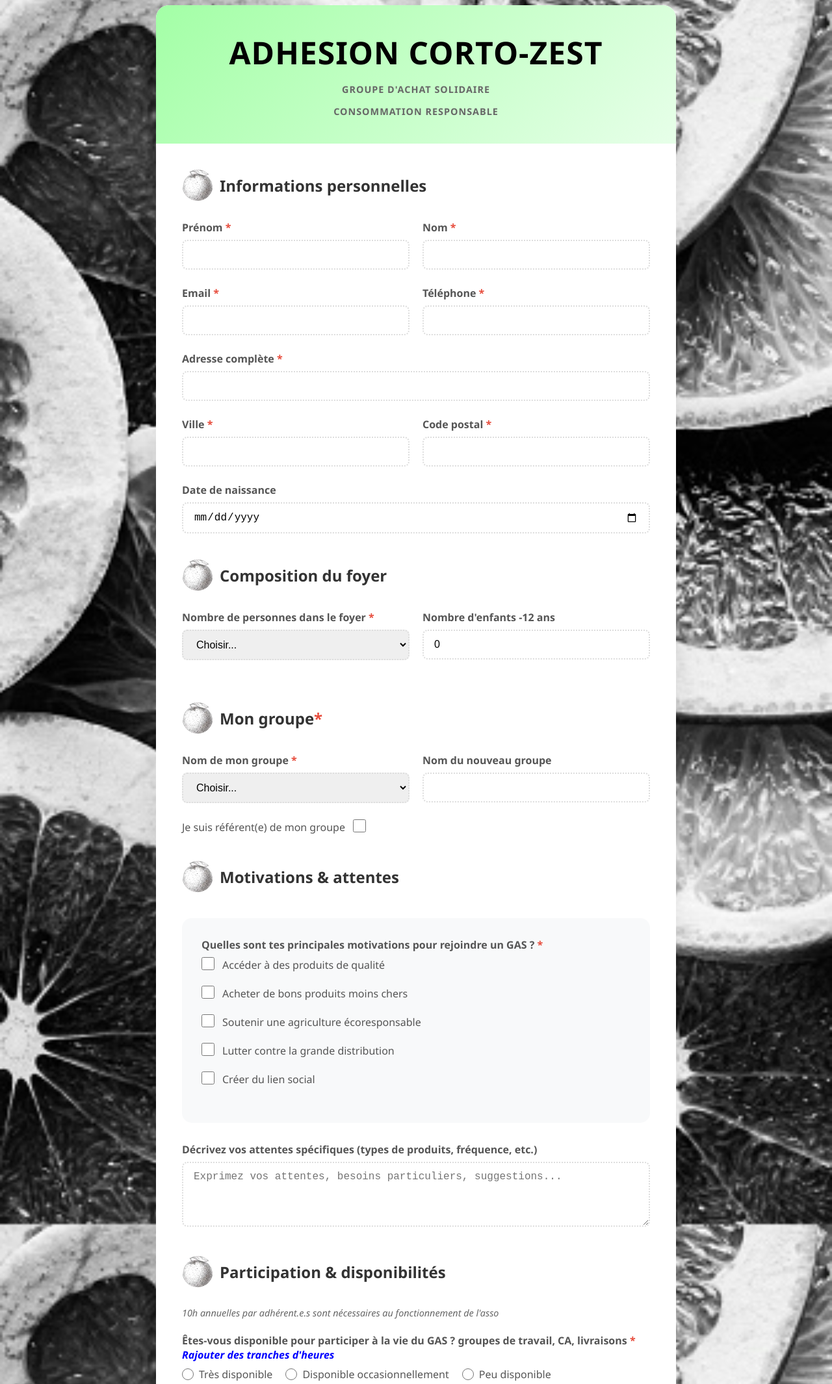
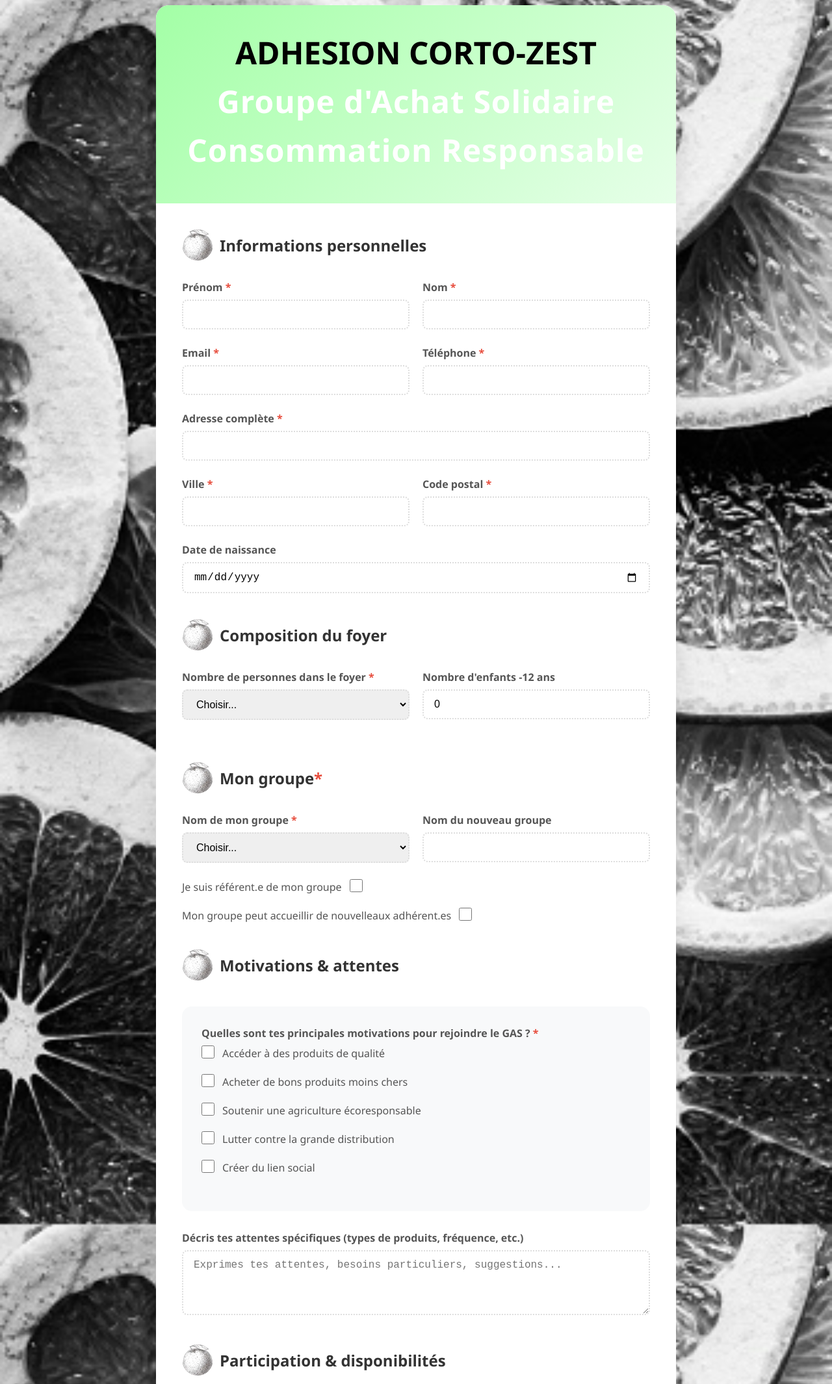
Before and after one commit to mu93100/zest, a plain HTML site: page index.html in a window 1280 px wide. Shown: the part 40-2170 px from the top of the page at 65% size. Drawn offline with Linux system fonts and the light colour scheme.

Commit message:
form adhésion

```diff
--- a/index.html
+++ b/index.html
@@ -10,8 +10,8 @@
         <div class="container">
             <div class="header">
                 <h1>ADHESION CORTO-ZEST</h1>
-                <p>Groupe d'Achat Solidaire</p>
-                <p>Consommation Responsable</p>
+                <h4>Groupe d'Achat Solidaire</h4>
+                <h4>Consommation Responsable</h4>
             </div>
 
             <div class="form_container">
@@ -112,7 +112,11 @@
                         </div>
 
                         <div class="checkbox_group form_row">
-                                <label for="referent">Je suis référent(e) de mon groupe</label>
+                                <label for="referent">Je suis référent.e de mon groupe</label>
+                                <input type="checkbox" id="referent" name="referent" value="true">
+                        </div>
+                        <div class="checkbox_group form_row">
+                                <label for="referent">Mon groupe peut accueillir de nouvelleaux adhérent.es</label>
                                 <input type="checkbox" id="referent" name="referent" value="true">
                         </div>
                     </div>
@@ -122,7 +126,7 @@
 
                         <div class="motivation_section">
                             <div class="form_group">
-                                <label>Quelles sont tes principales motivations pour rejoindre un GAS ? <span class="required">*</span></label>
+                                <label>Quelles sont tes principales motivations pour rejoindre le GAS ? <span class="required">*</span></label>
                                 <div class="checkbox_group">
                                     <input type="checkbox" id="motiv2" name="motivations[]" value="qualite">
                                     <label for="motiv2">Accéder à des produits de qualité</label>
@@ -147,8 +151,8 @@
                         </div>
 
                         <div class="form_group">
-                            <label for="attentes">Décrivez vos attentes spécifiques (types de produits, fréquence, etc.)</label>
-                            <textarea id="attentes" name="attentes" placeholder="Exprimez vos attentes, besoins particuliers, suggestions..."></textarea>
+                            <label for="attentes">Décris tes attentes spécifiques (types de produits, fréquence, etc.)</label>
+                            <textarea id="attentes" name="attentes" placeholder="Exprimes tes attentes, besoins particuliers, suggestions..."></textarea>
                         </div>
                     </div>
 
@@ -159,7 +163,7 @@
                         <br>
 
                         <div class="form_group">
-                            <label>Êtes-vous disponible pour participer à la vie du GAS ? groupes de travail, CA, livraisons <span class="required"> *  </span><span class="italic notes">  Rajouter des tranches d'heures</span></label>
+                            <label>Es-tu disponible pour participer à la vie du GAS ? groupes de travail, CA, livraisons <span class="required"> *  </span><span class="italic notes">  Rajouter des tranches d'heures</span></label>
                             <div class="radio_group">
                                 <div class="radio_option">
                                     <input type="radio" id="dispo1" name="disponibilite" value="tres_disponible" required>
--- a/style.css
+++ b/style.css
@@ -31,18 +31,19 @@ body {
 }
 .header {
     background: linear-gradient(135deg, #a3ffa6 0%, #e7ffe9 100%);
-    color: white;
-    font-size: 3rem;
-    font-weight: 800;
-    letter-spacing: 1px;
     padding: 40px;
     text-align: center;
 }
-.header h1 {
+h1 {
     font-size: 3rem;
     margin-bottom: 10px;
     color: black;
 }
+/* h2 {
+    font-size: 3rem;
+    margin-bottom: 10px;
+    color: black;
+} */
 .header p {
     text-transform: uppercase;
 }
@@ -165,8 +166,6 @@ textarea {
 }
 .submit_container {
     text-align: center;
-    margin-top: 40px;
-    padding-top: 30px;
 }
 .submit_btn {
     background-color:  #fc02d2;
@@ -178,7 +177,7 @@ textarea {
     font-weight: 800;
     cursor: pointer;
     transition: all 0.3s ease;
-    text-transform: uppercase;
+    /* text-transform: uppercase; */
     letter-spacing: 1px;
 }
 .submit_btn:hover {
@@ -192,14 +191,12 @@ textarea {
     margin: 20px 0;
     border-radius: 0 20px 20px 0;
 }
-.info_box h4 {
+h4 {
     color: white;
     margin-bottom: 10px;
     font-size: 3rem;
-    font-weight: 800;
+    font-weight: 900;
     letter-spacing: 1px;
-    /* padding: 40px;
-    text-align: center; */
 }
 .info_box p {
     color: #555;
```
Also changed, not shown: img/IMG_8994.jpeg (added), img/IMG_9027.jpeg (added), 8 other files.
